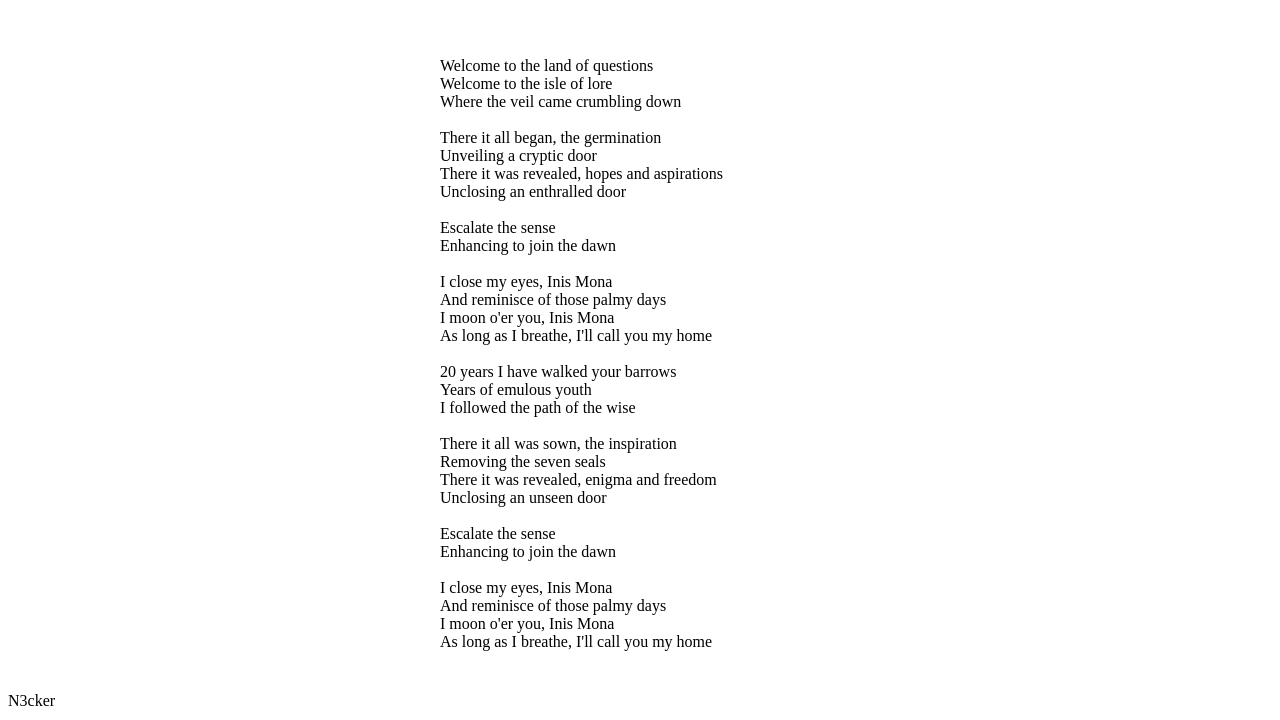
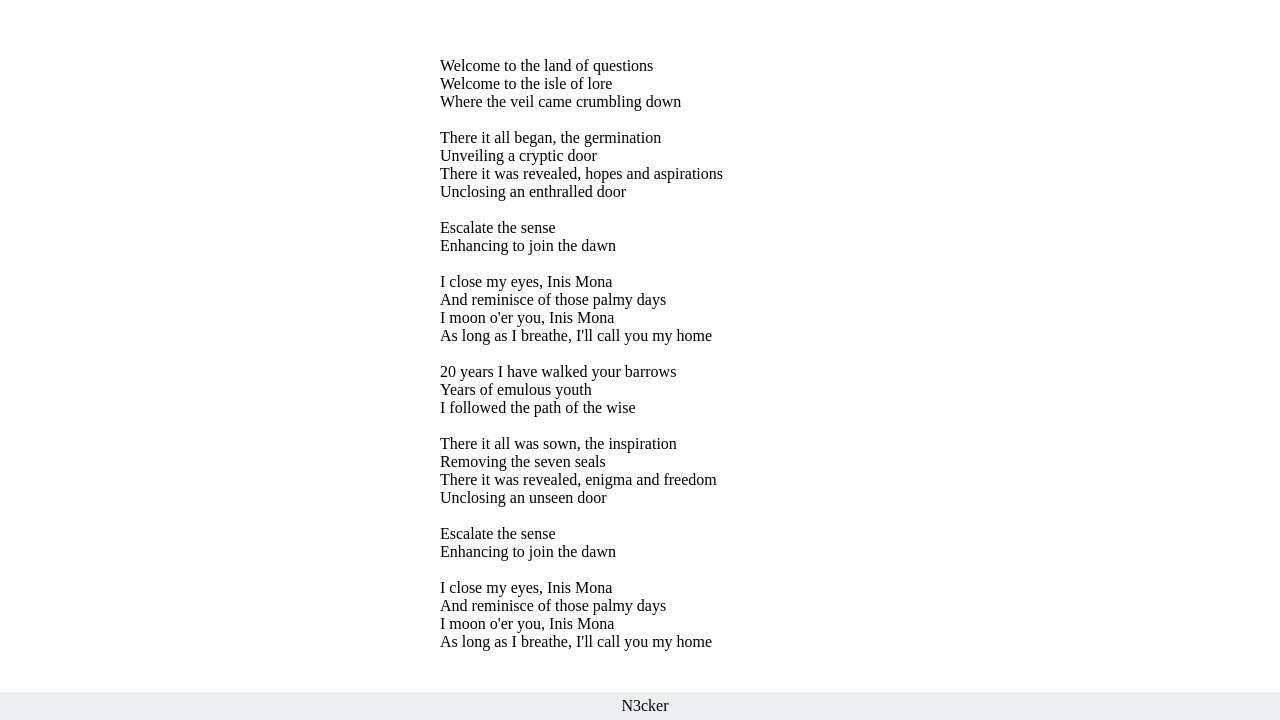
Before and after one commit to N3cker/N3Rep, a plain HTML site: page index.html in a window 1280 px wide. Shown: the part 105-825 px from the top of the page. Drawn offline with Linux system fonts and the light colour scheme.

Commit message:
Add body & footer styles

```diff
--- a/css/styles.css
+++ b/css/styles.css
@@ -10,3 +10,14 @@ section {
 h3 {
     font-style: italic;
 }
+body {
+    margin: 0;
+}
+/* Footer */
+footer {
+    background: #ecf0f1;
+    width: 100%;
+    padding: 5px;
+    margin: 0;
+    text-align: center;
+}
```
